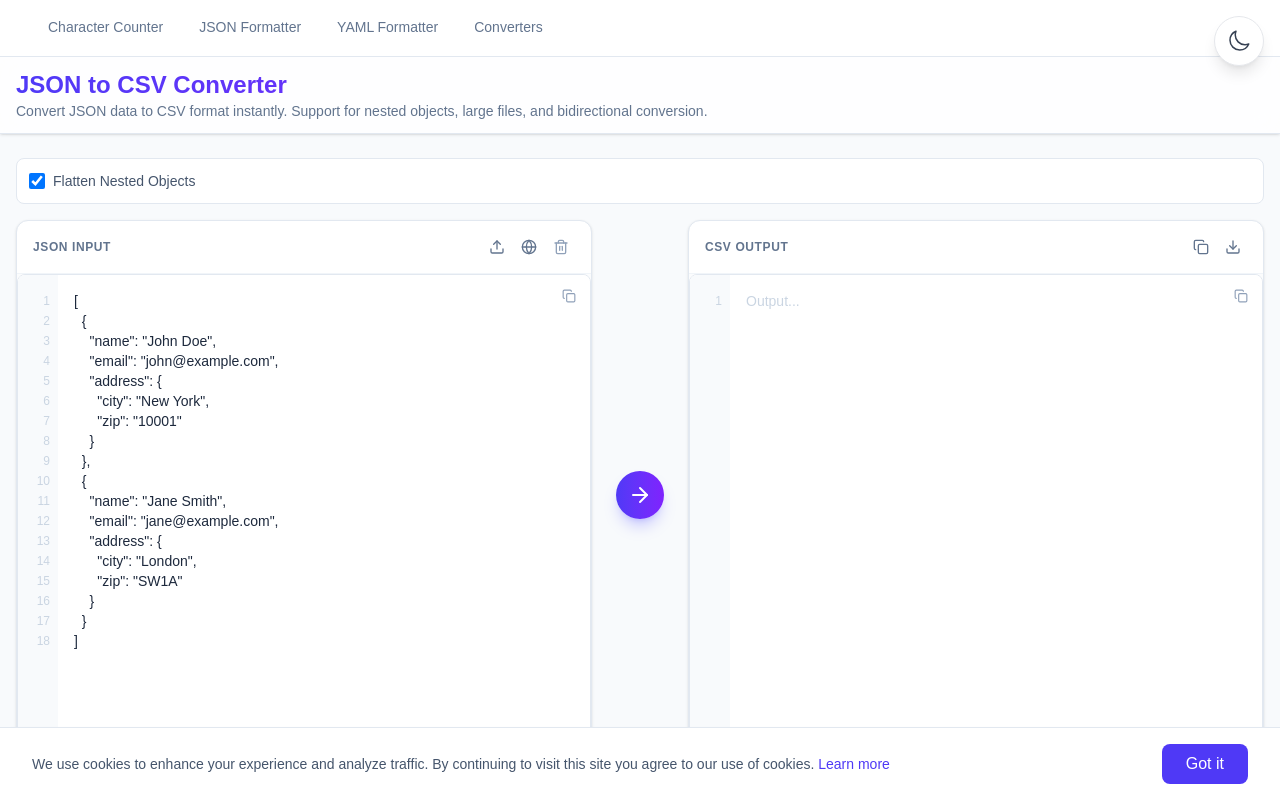
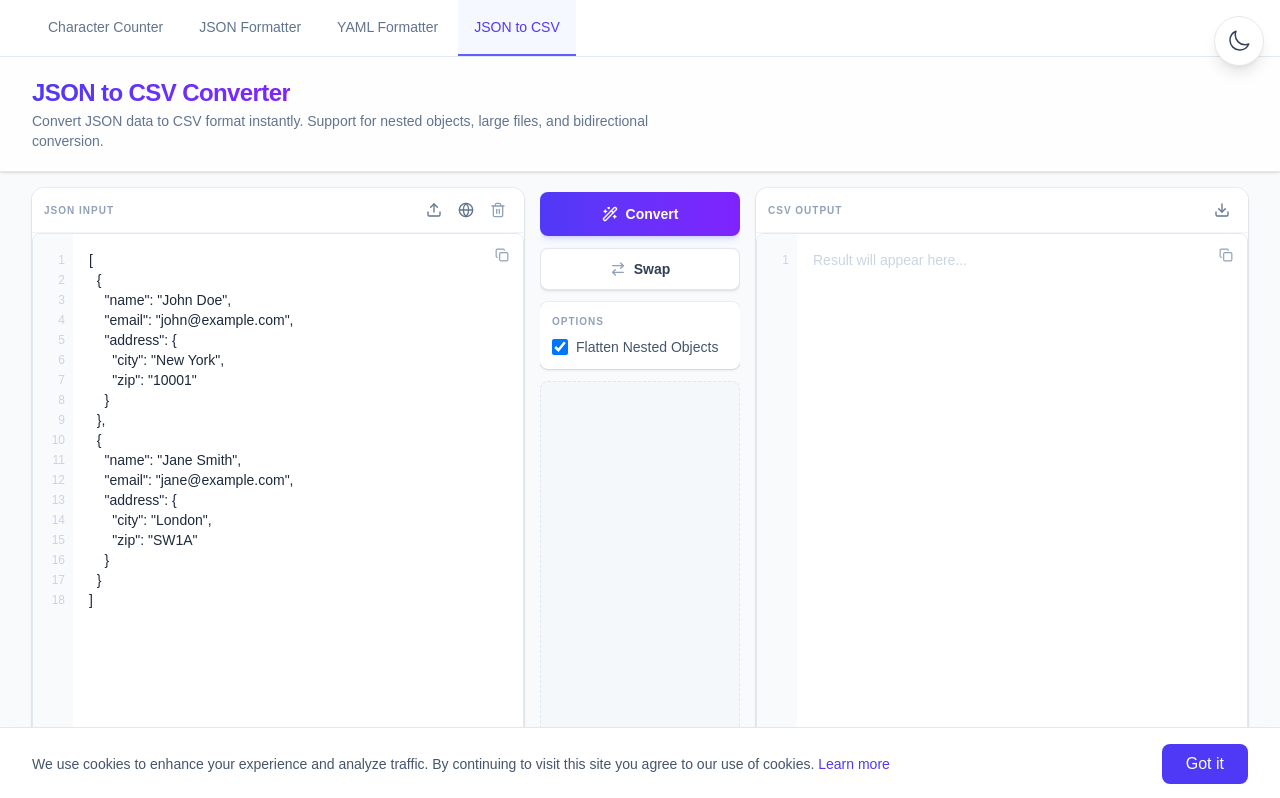
Before and after one commit to denesvaghani/textgauge-frontend, a Next.js app: page /json-to-csv-converter in a window 1280 px wide. Shown: the top 798 px of the page. Built offline with nearby package versions, Linux system fonts and the light colour scheme; no server answers.

Commit message:
style: refactor converter UI to match formatter layout exactly and update nav

```diff
--- a/src/components/Converter.tsx
+++ b/src/components/Converter.tsx
@@ -1,6 +1,6 @@
 "use client";
 
-import { useState, useEffect, useCallback } from "react";
+import { useState } from "react";
 import {
     Trash2,
     Copy,
@@ -9,27 +9,26 @@ import {
     Globe,
     Check,
     AlertTriangle,
-    ArrowLeftRight,
-    ArrowRight,
-    RefreshCw,
-    Loader2
+    ArrowRightLeft,
+    Wand2,
+    Minimize2
 } from "lucide-react";
-import { UrlLoader } from "./UrlLoader"; // Reusing existing
-import { GoogleAdsense } from "./GoogleAdsense"; // Reusing existing
-import { SimpleCodeEditor } from "@/components/SimpleCodeEditor"; // Reusing existing
+import { UrlLoader } from "./UrlLoader";
+import { GoogleAdsense } from "./GoogleAdsense";
+import { SimpleCodeEditor } from "@/components/SimpleCodeEditor";
 
 interface ConverterProps {
     title: string;
     description: string;
     leftTitle: string;
     rightTitle: string;
-    leftLanguage: "json" | "yaml" | "xml" | "text" | "csv"; // Added csv
-    rightLanguage: "json" | "yaml" | "xml" | "text" | "csv"; // Added csv
+    leftLanguage: "json" | "yaml" | "xml" | "text" | "csv";
+    rightLanguage: "json" | "yaml" | "xml" | "text" | "csv";
     onConvertLeftToRight: (input: string) => Promise<string> | string;
-    onConvertRightToLeft: (input: string) => Promise<string> | string;
+    onConvertRightToLeft: (input: string) => Promise<string> | string; // Kept for future Swap usage
     sampleData?: string;
     defaultLeft?: string;
-    options?: React.ReactNode; // For things like "Flatten" checkbox
+    options?: React.ReactNode;
 }
 
 export function Converter({
@@ -37,10 +36,10 @@ export function Converter({
     description,
     leftTitle,
     rightTitle,
+    // eslint-disable-next-line @typescript-eslint/no-unused-vars
     leftLanguage,
     rightLanguage,
     onConvertLeftToRight,
-    onConvertRightToLeft,
     sampleData,
     defaultLeft = "",
     options
@@ -48,15 +47,14 @@ export function Converter({
     const [leftCode, setLeftCode] = useState(defaultLeft);
     const [rightCode, setRightCode] = useState("");
     const [error, setError] = useState<string | null>(null);
-    const [isConverting, setIsConverting] = useState(false);
     const [isUrlModalOpen, setIsUrlModalOpen] = useState(false);
     const [copied, setCopied] = useState(false);
 
-    // Stats helper with commas
+    // Stats helper
     const getStats = (text: string) => {
         if (!text) return { lines: 0, chars: "0", size: "0 B" };
-        const chars = text.length;
-        const lines = text.split('\n').length;
+        const currChars = text.length;
+        const currLines = text.split('\n').length;
         const sizeBytes = new Blob([text]).size;
 
         let sizeStr = "";
@@ -65,30 +63,24 @@ export function Converter({
         else sizeStr = `${(sizeBytes / (1024 * 1024)).toFixed(2)} MB`;
 
         return {
-            chars: chars.toLocaleString(), // Comma separated
-            lines: lines.toLocaleString(),
+            chars: currChars.toLocaleString(),
+            lines: currLines.toLocaleString(),
             size: sizeStr
         };
     };
 
-    const handleConvert = async (direction: "left-to-right" | "right-to-left") => {
+    const handleConvert = async () => {
         setError(null);
-        setIsConverting(true);
         try {
-            if (direction === "left-to-right") {
-                if (!leftCode.trim()) { setRightCode(""); return; }
-                const res = await onConvertLeftToRight(leftCode);
-                setRightCode(res);
-            } else {
-                if (!rightCode.trim()) { setLeftCode(""); return; }
-                const res = await onConvertRightToLeft(rightCode);
-                setLeftCode(res);
+            if (!leftCode.trim()) {
+                setRightCode("");
+                return;
             }
+            const res = await onConvertLeftToRight(leftCode);
+            setRightCode(res);
         } catch (err: unknown) {
             const msg = err instanceof Error ? err.message : String(err);
             setError(msg);
-        } finally {
-            setIsConverting(false);
         }
     };
 
@@ -96,13 +88,6 @@ export function Converter({
         const temp = leftCode;
         setLeftCode(rightCode);
         setRightCode(temp);
-        // Ideally we would swap languages too if the parent component supported changing them,
-        // but for now we essentially swap content.
-        // Usually a converter page is fixed (JSON -> CSV), so swapping content might mean
-        // putting CSV in JSON box which is wrong.
-        // BETTER UX: "Swap" usually implies changing the TOOL mode.
-        // For this generic component, let's assume it just swaps TEXT for now,
-        // but typically you use the "Right to Left" convert button for the reverse flow.
     };
 
     const handleCopy = (text: string) => {
@@ -130,138 +115,180 @@ export function Converter({
             if (typeof ev.target?.result === "string") setLeftCode(ev.target.result);
         };
         reader.readAsText(file);
-        e.target.value = ""; // reset
+        e.target.value = "";
     };
 
     return (
-        <div className="min-h-screen flex flex-col bg-slate-50 dark:bg-slate-950 text-slate-900 dark:text-slate-50 font-sans">
+        <div className="h-screen supports-[height:100dvh]:h-[100dvh] flex flex-col bg-slate-50 dark:bg-slate-950 text-slate-900 dark:text-slate-50 transition-colors duration-200 overflow-hidden font-sans">
 
-            {/* Header */}
-            <header className="shrink-0 bg-white/80 dark:bg-slate-900/80 backdrop-blur-md shadow-sm border-b border-slate-200 dark:border-slate-800 sticky top-0 z-20">
-                <div className="max-w-[1920px] mx-auto px-4 py-3 pb-8 md:pb-3"> {/* Added padding bottom for mobile spacing if needed */}
+            {/* Header - Identical to Formatter.tsx */}
+            <header className="shrink-0 bg-white/80 dark:bg-slate-900/80 backdrop-blur-md shadow-sm border-b border-slate-200 dark:border-slate-800 z-10 sticky top-0">
+                <div className="max-w-[1920px] mx-auto px-4 sm:px-6 lg:px-8 py-3">
                     <div className="flex flex-col md:flex-row md:items-center justify-between gap-4">
-                        <div>
-                            <h1 className="text-xl sm:text-2xl font-extrabold text-transparent bg-clip-text bg-gradient-to-r from-indigo-600 to-violet-600 dark:from-indigo-400 dark:to-violet-400">
+                        <div className="flex flex-col gap-0.5">
+                            <h1 className="text-xl sm:text-2xl font-extrabold tracking-tight text-slate-900 dark:text-white bg-clip-text text-transparent bg-gradient-to-r from-indigo-600 to-violet-600 dark:from-indigo-400 dark:to-violet-400 w-fit">
                                 {title}
                             </h1>
-                            <p className="text-sm text-slate-500 dark:text-slate-400 hidden sm:block">{description}</p>
+                            <p className="text-sm text-slate-500 dark:text-slate-400 max-w-2xl font-medium hidden sm:block">{description}</p>
                         </div>
 
-                        {/* Ad Slot */}
-                        {process.env.NEXT_PUBLIC_AD_SLOT_HEADER && (
-                            <div className="hidden md:block w-[320px] h-[50px] bg-slate-100 dark:bg-slate-800 rounded mx-auto overflow-hidden">
-                                <GoogleAdsense adSlot={process.env.NEXT_PUBLIC_AD_SLOT_HEADER} style={{ display: 'block', width: '100%', height: '100%' }} />
+                        {/* Top Ad Slot */}
+                        <div className="flex justify-center shrink-0">
+                            <div className="w-full max-w-[728px] h-[90px] rounded-lg overflow-hidden bg-slate-100/50 dark:bg-slate-800/50">
+                                <GoogleAdsense
+                                    adSlot={process.env.NEXT_PUBLIC_AD_SLOT_HEADER || "example_slot"}
+                                    style={{ display: 'block', width: '100%', height: '100%' }}
+                                />
                             </div>
-                        )}
+                        </div>
                     </div>
                 </div>
             </header>
 
-            {/* Main */}
-            <main className="flex-1 w-full max-w-[1920px] mx-auto px-4 py-6">
+            {/* Main Content */}
+            <main className="flex-1 flex flex-col min-h-0 w-full max-w-[1920px] mx-auto px-4 sm:px-6 lg:px-8 py-4">
 
-                {/* Controls / Options Bar */}
-                {(options || sampleData) && (
-                    <div className="mb-4 flex flex-wrap items-center justify-between gap-4 bg-white dark:bg-slate-900 p-3 rounded-lg border border-slate-200 dark:border-slate-800">
-                        <div className="flex items-center gap-4">
-                            {options}
-                        </div>
-                        {sampleData && (
-                            <button onClick={() => setLeftCode(sampleData)} className="text-sm text-indigo-600 hover:underline">
-                                Load Sample
-                            </button>
-                        )}
-                    </div>
-                )}
+                <div className="flex flex-col lg:flex-row gap-4 h-full">
 
-                <div className="flex flex-col lg:flex-row gap-6 h-[calc(100vh-250px)] min-h-[500px]">
-
-                    {/* LEFT PANEL */}
-                    <div className="flex-1 flex flex-col bg-white dark:bg-slate-900 rounded-xl shadow-sm border border-slate-200 dark:border-slate-800">
-                        <div className="flex items-center justify-between px-4 py-3 border-b border-slate-100 dark:border-slate-800">
-                            <span className="font-bold text-xs uppercase tracking-wider text-slate-500">{leftTitle}</span>
+                    {/* LEFT COLUMN: Input Editor */}
+                    <div className="flex-1 flex flex-col bg-white dark:bg-slate-900 rounded-xl shadow-sm ring-1 ring-slate-900/5 dark:ring-white/10 lg:w-[calc(50%-110px)] min-h-0 overflow-hidden transition-all duration-200">
+                        <div className="shrink-0 px-3 py-2 border-b border-slate-100 dark:border-slate-800 flex items-center justify-between bg-white dark:bg-slate-900">
+                            <div className="flex items-center gap-2">
+                                <span className="text-[10px] font-bold text-slate-400 dark:text-slate-500 uppercase tracking-widest">{leftTitle}</span>
+                            </div>
                             <div className="flex items-center gap-1">
-                                <button onClick={() => document.getElementById('file-upload')?.click()} className="p-1.5 hover:bg-slate-100 dark:hover:bg-slate-800 rounded transition" title="Upload">
-                                    <Upload size={16} className="text-slate-500" />
+                                <button onClick={() => document.getElementById('file-upload')?.click()} className="p-1.5 text-slate-500 hover:text-indigo-600 hover:bg-indigo-50 dark:text-slate-400 dark:hover:text-indigo-400 dark:hover:bg-indigo-900/20 rounded-md transition-all duration-200" title="Upload">
+                                    <Upload size={16} strokeWidth={2} />
                                     <input id="file-upload" type="file" className="hidden" onChange={handleFileUpload} />
                                 </button>
-                                <button onClick={() => setIsUrlModalOpen(true)} className="p-1.5 hover:bg-slate-100 dark:hover:bg-slate-800 rounded transition" title="URL">
-                                    <Globe size={16} className="text-slate-500" />
+                                <button onClick={() => setIsUrlModalOpen(true)} className="p-1.5 text-slate-500 hover:text-indigo-600 hover:bg-indigo-50 dark:text-slate-400 dark:hover:text-indigo-400 dark:hover:bg-indigo-900/20 rounded-md transition-all duration-200" title="Load URL">
+                                    <Globe size={16} strokeWidth={2} />
                                 </button>
-                                <button onClick={() => setLeftCode("")} className="p-1.5 hover:bg-red-50 dark:hover:bg-red-900/20 rounded transition" title="Clear">
-                                    <Trash2 size={16} className="text-slate-400 hover:text-red-500" />
+                                <button onClick={() => setLeftCode("")} className="p-1.5 text-slate-400 hover:text-red-600 hover:bg-red-50 dark:text-slate-500 dark:hover:text-red-400 dark:hover:bg-red-900/20 rounded-md transition-all duration-200" title="Clear">
+                                    <Trash2 size={16} strokeWidth={2} />
                                 </button>
                             </div>
                         </div>
-                        <div className="flex-1 relative bg-slate-50/50 dark:bg-black/20">
-                            <SimpleCodeEditor value={leftCode} onChange={setLeftCode} className="w-full h-full" placeholder="Input..." />
+
+                        <div className="flex-1 relative min-h-0 bg-slate-50/30 dark:bg-black/20">
+                            <SimpleCodeEditor value={leftCode} onChange={setLeftCode} className="w-full h-full" placeholder="Paste your input here..." />
                         </div>
-                        <div className="px-3 py-1.5 border-t border-slate-100 dark:border-slate-800 text-[10px] text-slate-400 flex justify-between font-mono">
+
+                        <div className="shrink-0 px-3 py-1.5 border-t border-slate-100 dark:border-slate-800 flex justify-between items-center text-[10px] text-slate-400 dark:text-slate-500 font-medium font-mono bg-white dark:bg-slate-900">
                             <div className="flex gap-3">
-                                <span>{getStats(leftCode).chars} Chars</span>
-                                <span>{getStats(leftCode).lines} Lines</span>
+                                <span>{getStats(leftCode).lines} LN</span>
+                                <span>{getStats(leftCode).chars} CH</span>
                             </div>
                             <span>{getStats(leftCode).size}</span>
                         </div>
                     </div>
 
-                    {/* CENTER ACTIONS */}
-                    <div className="flex lg:flex-col items-center justify-center gap-3 shrink-0">
+                    {/* MIDDLE COLUMN: Controls */}
+                    <div className="flex flex-col gap-3 lg:w-[200px] shrink-0 h-full overflow-y-auto py-1 scrollbar-hide">
+
+                        {/* Main Convert Button */}
                         <button
-                            onClick={() => handleConvert("left-to-right")}
-                            className="relative group p-3 rounded-full bg-gradient-to-r from-indigo-600 to-violet-600 shadow-lg shadow-indigo-500/30 text-white hover:scale-110 active:scale-95 transition-all"
-                            title="Convert to Output"
+                            onClick={handleConvert}
+                            className="relative group w-full py-3 px-3 rounded-lg font-bold text-white shadow-md shadow-indigo-500/20 transition-all duration-200 hover:-translate-y-0.5 hover:shadow-indigo-500/30 active:translate-y-0 active:scale-[0.98] overflow-hidden"
                         >
-                            {isConverting ? <Loader2 size={24} className="animate-spin" /> : <ArrowRight size={24} className="hidden lg:block" />}
-                            {isConverting ? <Loader2 size={24} className="animate-spin lg:hidden" /> : <ArrowRight size={24} className="lg:hidden rotate-90" />}
+                            <div className="absolute inset-0 bg-gradient-to-r from-indigo-600 to-violet-600 dark:from-indigo-500 dark:to-violet-600 transition-all duration-300 group-hover:scale-105"></div>
+                            <div className="relative flex items-center justify-center gap-2">
+                                <Wand2 size={16} className="transition-transform group-hover:rotate-12" />
+                                <span className="text-sm">Convert</span>
+                            </div>
                         </button>
 
-                        {/* Optional Reverse Convert if needed, usually mostly one-way usage in these tools */}
+                        {/* Swap Button */}
+                        <button
+                            onClick={handleSwap}
+                            className="group w-full py-2.5 px-3 bg-white dark:bg-slate-800 border border-slate-200 dark:border-slate-700 hover:border-slate-300 dark:hover:border-slate-600 hover:bg-slate-50 dark:hover:bg-slate-700/50 text-slate-700 dark:text-slate-200 font-semibold text-sm rounded-lg shadow-sm transition-all duration-200 flex items-center justify-center gap-2 active:scale-[0.98]"
+                        >
+                            <ArrowRightLeft size={16} className="text-slate-400 group-hover:text-slate-600 dark:group-hover:text-slate-300 transition-colors" />
+                            Swap
+                        </button>
+
+                        {/* Options Panel (e.g. Flatten) */}
+                        {options && (
+                            <div className="bg-white dark:bg-slate-900 p-3 rounded-lg shadow-sm ring-1 ring-slate-900/5 dark:ring-white/10 shrink-0">
+                                <label className="block text-[10px] font-bold text-slate-400 dark:text-slate-500 uppercase tracking-widest mb-2">Options</label>
+                                {options}
+                            </div>
+                        )}
+
+                        {sampleData && (
+                            <button onClick={() => setLeftCode(sampleData)} className="text-xs font-medium text-indigo-500 hover:text-indigo-600 hover:underline text-center shrink-0 py-1">
+                                Load Sample
+                            </button>
+                        )}
+
+                        {/* Sidebar Ad */}
+                        {process.env.NEXT_PUBLIC_AD_SLOT_SIDEBAR && (
+                            <div className="flex-1 rounded-lg overflow-hidden min-h-[150px] flex items-center justify-center bg-slate-100/50 dark:bg-slate-800/30 border border-dashed border-slate-200 dark:border-slate-800">
+                                <GoogleAdsense adSlot={process.env.NEXT_PUBLIC_AD_SLOT_SIDEBAR} style={{ display: 'block', width: '100%' }} />
+                            </div>
+                        )}
                     </div>
 
-                    {/* RIGHT PANEL */}
-                    <div className="flex-1 flex flex-col bg-white dark:bg-slate-900 rounded-xl shadow-sm border border-slate-200 dark:border-slate-800">
-                        <div className="flex items-center justify-between px-4 py-3 border-b border-slate-100 dark:border-slate-800">
-                            <span className="font-bold text-xs uppercase tracking-wider text-slate-500">{rightTitle}</span>
-                            <div className="flex items-center gap-1">
-                                <button onClick={() => handleCopy(rightCode)} className="p-1.5 hover:bg-slate-100 dark:hover:bg-slate-800 rounded transition" title="Copy">
-                                    {copied ? <Check size={16} className="text-green-500" /> : <Copy size={16} className="text-slate-500" />}
-                                </button>
+                    {/* RIGHT COLUMN: Output Editor */}
+                    <div className="flex-1 flex flex-col bg-white dark:bg-slate-900 rounded-xl shadow-sm ring-1 ring-slate-900/5 dark:ring-white/10 lg:w-[calc(50%-110px)] min-h-0 overflow-hidden transition-all duration-200">
+                        <div className="shrink-0 px-3 py-2 border-b border-slate-100 dark:border-slate-800 flex items-center justify-between bg-white dark:bg-slate-900">
+                            <div className="flex items-center gap-3">
+                                <span className="text-[10px] font-bold text-slate-400 dark:text-slate-500 uppercase tracking-widest">{rightTitle}</span>
+                            </div>
+                            <div className="flex items-center gap-2">
+                                {rightCode && (
+                                    <button
+                                        onClick={() => handleCopy(rightCode)}
+                                        className="p-1.5 text-slate-500 hover:text-indigo-600 hover:bg-indigo-50 dark:text-slate-400 dark:hover:text-indigo-400 dark:hover:bg-indigo-900/20 rounded-md transition-all duration-200"
+                                        title="Copy Output"
+                                    >
+                                        {copied ? <Check size={16} className="text-emerald-500" /> : <Copy size={16} strokeWidth={2} />}
+                                    </button>
+                                )}
                                 <button
                                     onClick={() => {
-                                        const blob = new Blob([rightCode], { type: 'text/plain' });
-                                        const link = document.createElement('a');
-                                        link.href = URL.createObjectURL(blob);
-                                        link.download = `converted.${rightLanguage}`;
-                                        link.click();
+                                        const blob = new Blob([rightCode], { type: "text/plain" });
+                                        const url = URL.createObjectURL(blob);
+                                        const a = document.createElement("a");
+                                        a.href = url;
+                                        a.download = `converted.${rightLanguage}`;
+                                        a.click();
+                                        URL.revokeObjectURL(url);
                                     }}
-                                    className="p-1.5 hover:bg-slate-100 dark:hover:bg-slate-800 rounded transition" title="Download">
-                                    <Download size={16} className="text-slate-500" />
+                                    className="p-1.5 text-slate-500 hover:text-indigo-600 hover:bg-indigo-50 dark:text-slate-400 dark:hover:text-indigo-400 dark:hover:bg-indigo-900/20 rounded-md transition-all duration-200"
+                                    title="Download"
+                                >
+                                    <Download size={16} strokeWidth={2} />
                                 </button>
                             </div>
                         </div>
-                        <div className="flex-1 relative bg-slate-50/50 dark:bg-black/20">
+
+                        <div className="flex-1 relative min-h-0 bg-slate-50/30 dark:bg-black/20">
                             {error ? (
-                                <div className="absolute inset-0 p-4">
-                                    <div className="bg-red-50 dark:bg-red-900/20 border border-red-200 dark:border-red-900 text-red-600 dark:text-red-400 p-4 rounded-lg text-sm font-mono">
-                                        <strong className="flex items-center gap-2 mb-2"><AlertTriangle size={16} /> Conversion Error</strong>
-                                        {error}
+                                <div className="absolute inset-0 p-6 z-10 overflow-auto bg-white/95 dark:bg-slate-900/95 backdrop-blur-sm">
+                                    <div className="rounded-xl border border-red-200 bg-red-50 p-6 dark:border-red-900/30 dark:bg-red-900/10 shadow-sm">
+                                        <div className="flex items-center gap-3 text-red-700 dark:text-red-400 font-bold mb-3">
+                                            <AlertTriangle size={20} />
+                                            <span>Conversion Error</span>
+                                        </div>
+                                        <pre className="text-sm text-red-600 dark:text-red-300 whitespace-pre-wrap font-mono leading-relaxed">{error}</pre>
                                     </div>
                                 </div>
                             ) : (
-                                <SimpleCodeEditor value={rightCode} readOnly className="w-full h-full" placeholder="Output..." />
+                                <SimpleCodeEditor value={rightCode} readOnly className="w-full h-full" placeholder="Result will appear here..." />
                             )}
                         </div>
-                        <div className="px-3 py-1.5 border-t border-slate-100 dark:border-slate-800 text-[10px] text-slate-400 flex justify-between font-mono">
+
+                        <div className="shrink-0 px-3 py-1.5 border-t border-slate-100 dark:border-slate-800 flex justify-between items-center text-[10px] text-slate-400 dark:text-slate-500 font-medium font-mono bg-white dark:bg-slate-900">
                             <div className="flex gap-3">
-                                <span>{getStats(rightCode).chars} Chars</span>
-                                <span>{getStats(rightCode).lines} Lines</span>
+                                <span>{getStats(rightCode).lines} LN</span>
+                                <span>{getStats(rightCode).chars} CH</span>
                             </div>
                             <span>{getStats(rightCode).size}</span>
                         </div>
                     </div>
+
                 </div>
-
             </main>
 
             <UrlLoader isOpen={isUrlModalOpen} onClose={() => setIsUrlModalOpen(false)} onLoad={handleLoadUrl} />
--- a/src/components/Navigation.tsx
+++ b/src/components/Navigation.tsx
@@ -10,7 +10,7 @@ export function Navigation() {
         { href: "/", label: "Character Counter" },
         { href: "/json-formatter", label: "JSON Formatter" },
         { href: "/yaml-formatter", label: "YAML Formatter" },
-        { href: "/converter", label: "Converters" },
+        { href: "/json-to-csv-converter", label: "JSON to CSV" },
     ];
 
     return (
```
